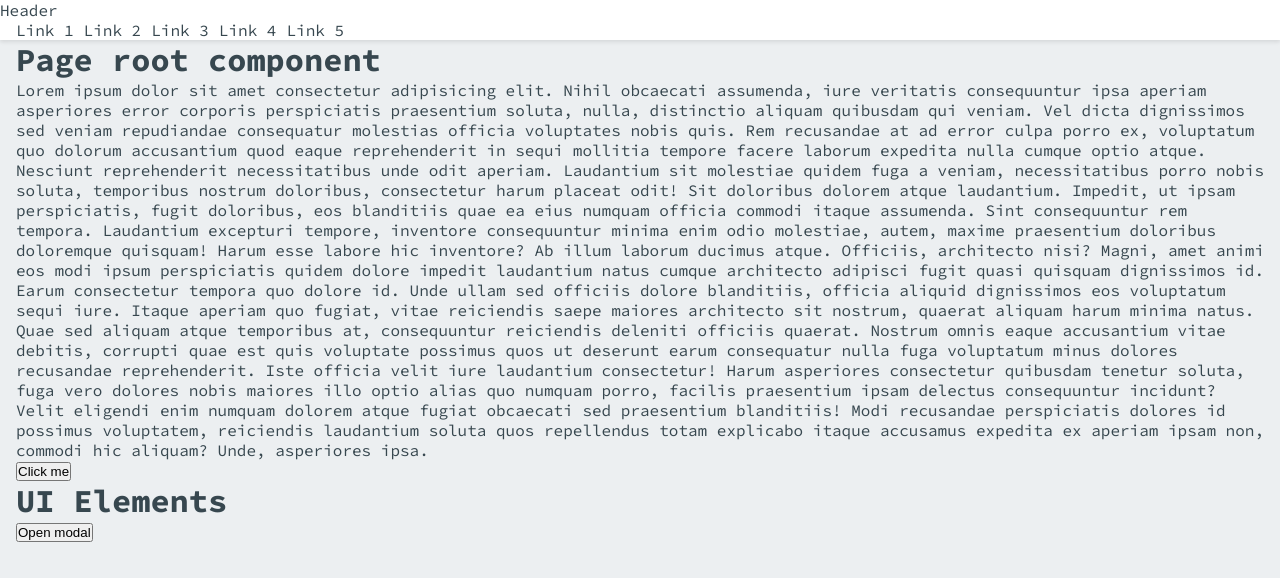
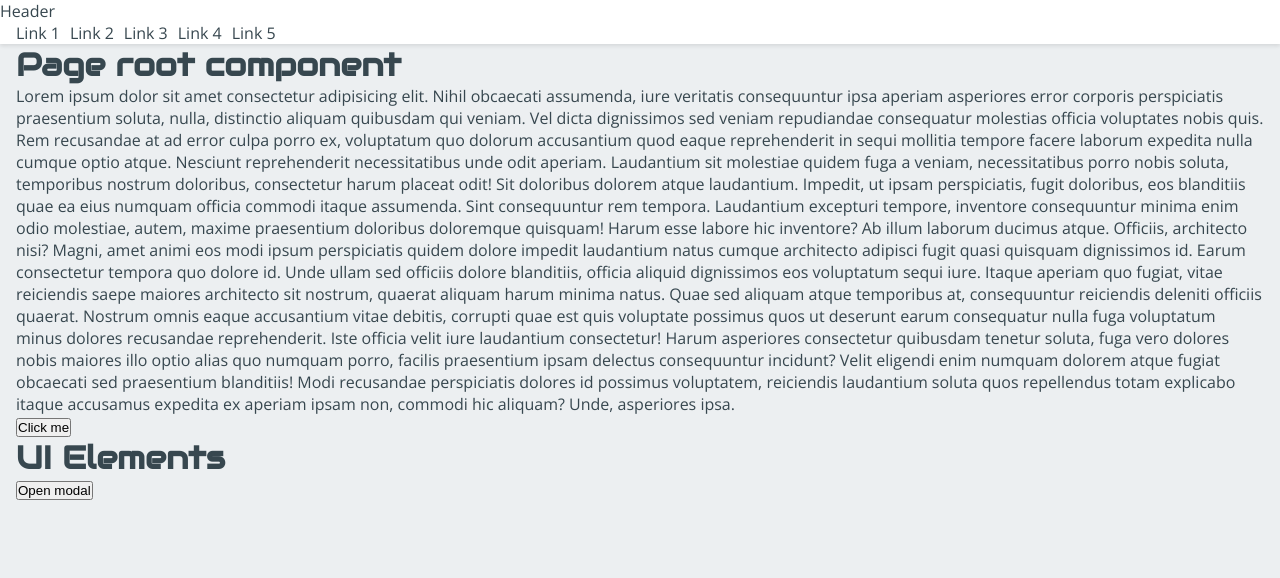
Before and after one commit to KostaPanchev/playground, a Next.js app: page / in a window 1280 px wide. Shown: the top 578 px of the page. Built offline with nearby package versions, Linux system fonts and the light colour scheme.

Commit message:
Add second font

```diff
--- a/src/app/layout.tsx
+++ b/src/app/layout.tsx
@@ -1,5 +1,5 @@
 import type { Metadata } from "next";
-import { Source_Code_Pro } from "next/font/google";
+import { Source_Code_Pro, Open_Sans, Audiowide } from "next/font/google";
 import "./globals.css";
 import Header from "./components/header/header.component";
 
@@ -8,6 +8,19 @@ const getRoboto = Source_Code_Pro({
   weight: ["300", "400", "500", "700", "900"],
   subsets: ["latin"],
 });
+
+const getOpenSans = Open_Sans({
+  variable: "--font-body",
+  weight: ["300", "400", "500", "600", "700"],
+  subsets: ["latin"],
+});
+
+const getAudiowide = Audiowide({
+  variable: "--font-headers",
+  weight: ["400"],
+  subsets: ["latin"],
+});
+
 
 export const metadata: Metadata = {
   title: "Create Next App",
@@ -20,8 +33,8 @@ export default function RootLayout({
   children: React.ReactNode;
 }>) {
   return (
-    <html lang="en" className={`${getRoboto.variable}`}>
-      <body >
+    <html lang="en" >
+      <body className={`${getRoboto.variable} ${getOpenSans.variable} ${getAudiowide.variable}`}>
         <Header />
         {children}
       </body>
--- a/src/styles/base.css
+++ b/src/styles/base.css
@@ -14,7 +14,7 @@ body {
 body {
   color: var(--color-foreground);
   background: var(--color-background);
-  font-family: var(--font-sans);
+  font-family: var(--font-body);
   -webkit-font-smoothing: antialiased;
   -moz-osx-font-smoothing: grayscale;
 }
@@ -32,6 +32,15 @@ a {
   text-decoration: none;
 }
 
+h1,
+h2,
+h3,
+h4,
+h5,
+h6 {
+  font-family: var(--font-headers);
+}
+
 /* @media (prefers-color-scheme: dark) {
   html {
     color-scheme: dark;
--- a/src/styles/variables.css
+++ b/src/styles/variables.css
@@ -39,9 +39,6 @@
   --color-foreground: var(--color-blue-gray-800);
   --color-primary: var(--color-primary-500);
 
-  --font-serif: "Georgia", serif;
-  --font-sans: var(--font-roboto);
-
   --spacing-00: 0;
   --spacing-01: 4px;
   --spacing-02: 8px;
```
